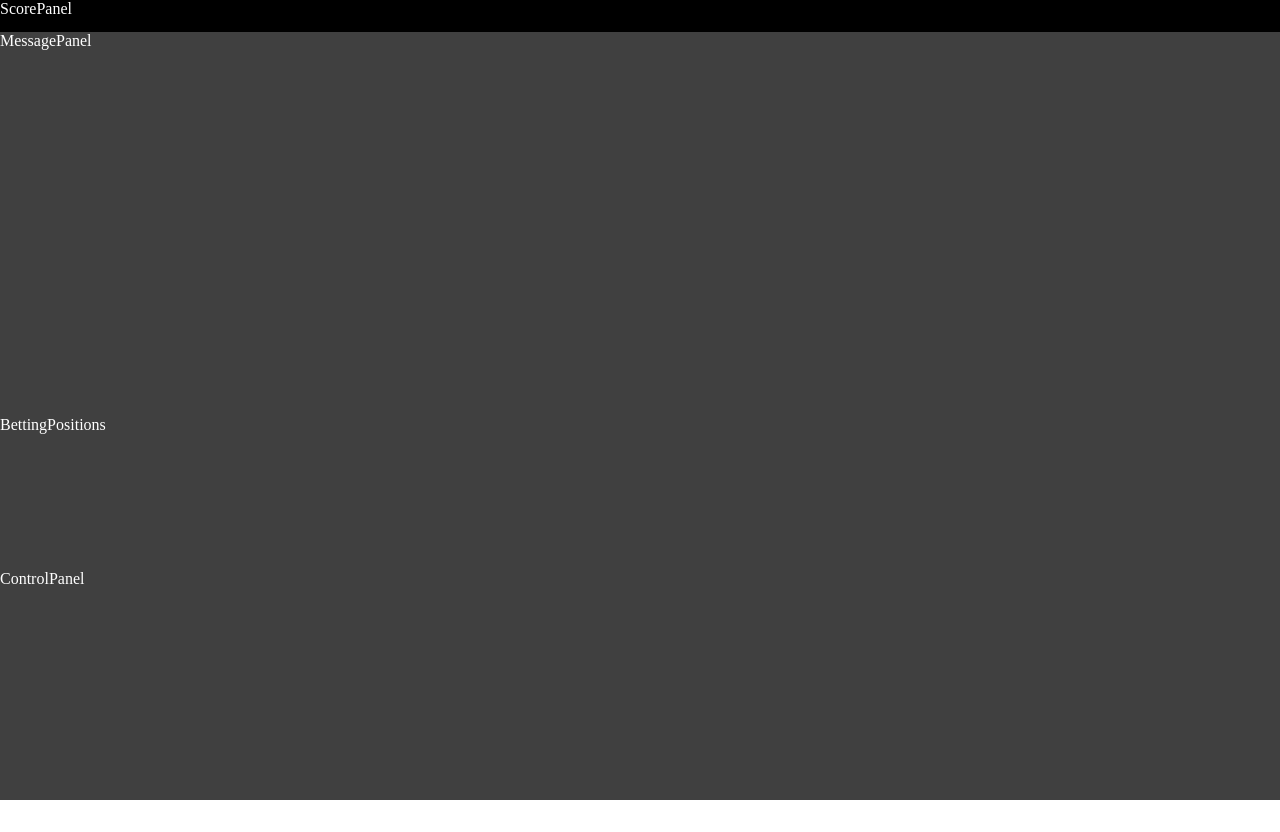
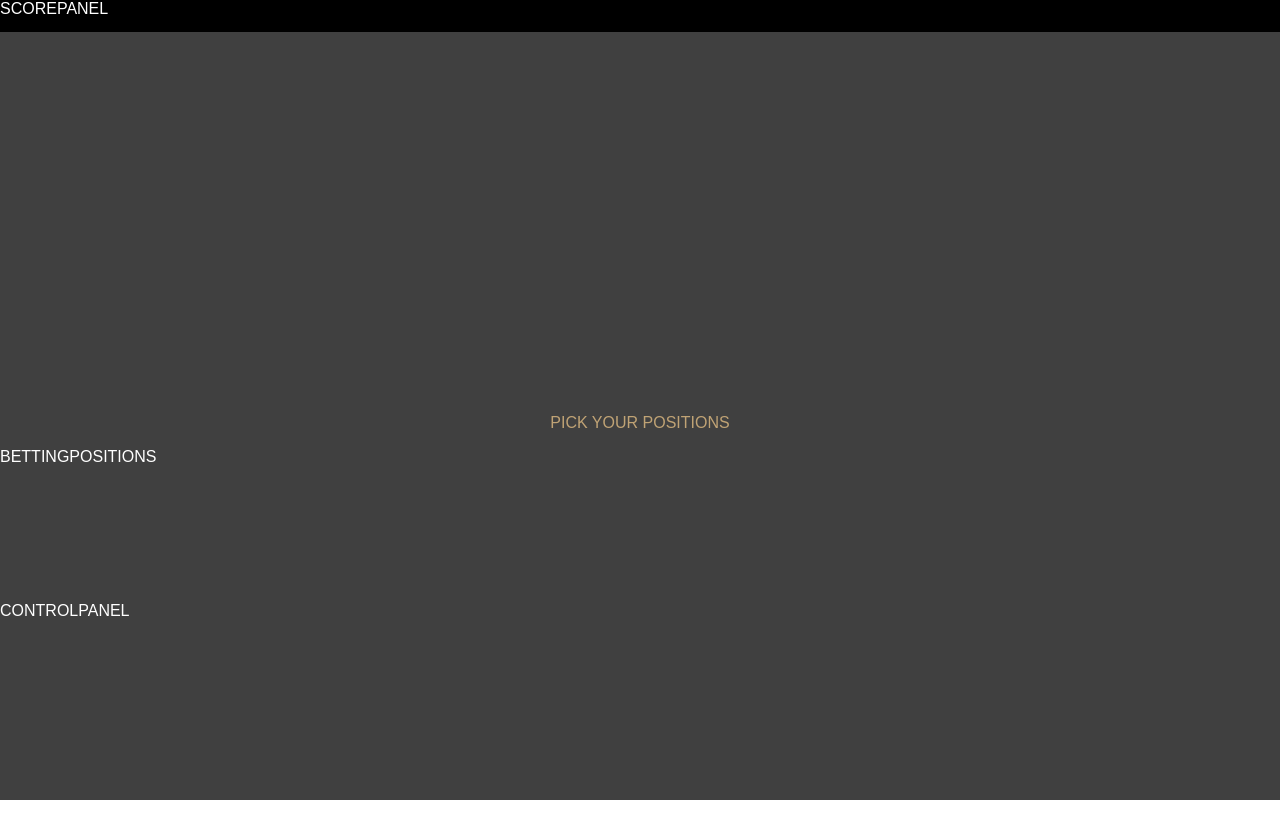
Before and after one commit to Nikolai-Iakushchenko/rock_paper_scissors, a React app: page / in a window 1280 px wide. Before the commit the page ends 800 px from the top, so only its background shows below. Built offline with nearby package versions, Linux system fonts and the light colour scheme; the HTML template or start-up script is replaced by a standard one.

Commit message:
add StartGameMessage

```diff
--- a/src/components/MessagePanel/MessagePanel.module.css
+++ b/src/components/MessagePanel/MessagePanel.module.css
@@ -1,3 +1,6 @@
 .messagePanel {
+  display: grid;
+  justify-content: center;
   height: 50%;
+  padding: 1rem;
 }
--- a/src/components/MessagePanel/MessagePanel.tsx
+++ b/src/components/MessagePanel/MessagePanel.tsx
@@ -1,7 +1,12 @@
 import styles from "./MessagePanel.module.css";
+import StartGameMessage from "../StartGameMessage/StartGameMessage.tsx";
 
 const MessagePanel = () => {
-  return <div className={styles.messagePanel}>MessagePanel</div>;
+  return (
+    <div className={styles.messagePanel}>
+      <StartGameMessage />
+    </div>
+  );
 };
 
 export default MessagePanel;
--- /dev/null
+++ b/src/components/StartGameMessage/StartGameMessage.module.css
@@ -0,0 +1,5 @@
+.startGameMessage {
+  color: #C0A375;
+  align-self: end;
+
+}
--- /dev/null
+++ b/src/components/StartGameMessage/StartGameMessage.tsx
@@ -0,0 +1,7 @@
+import styles from "./StartGameMessage.module.css";
+
+const StartGameMessage = ({ message = "pick your positions" }) => {
+  return <div className={styles.startGameMessage}>{message}</div>;
+};
+
+export default StartGameMessage;
--- a/src/index.css
+++ b/src/index.css
@@ -1,3 +1,6 @@
 body {
   margin: 0;
+  box-sizing: border-box;
+  font-family: Arial, sans-serif;
+  text-transform: uppercase;
 }
```
